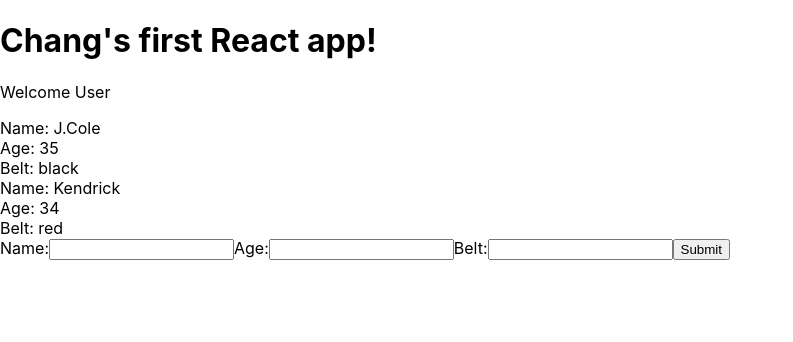
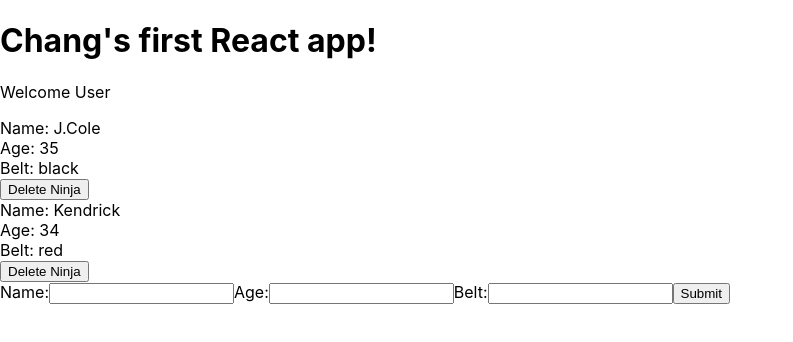
Before and after one commit to cxiong03/react-ninjas, a React (Create React App) app in the folder myapp/: page / in a window 1280 px wide. Shown: the top 342 px of the page, without its empty margins (0-793 px from the left). Built offline with nearby package versions, Linux system fonts and the light colour scheme.

Commit message:
created add button

```diff
--- a/myapp/src/App.js
+++ b/myapp/src/App.js
@@ -17,12 +17,15 @@
       ninjas: ninjas
     })
   }
+  deleteNinja = (id) => {
+    console.log(id)
+  }
   render() {
     return (
       <div className="App">
         <h1>Chang's first React app!</h1>
         <p>Welcome User</p>
-        <Ninjas ninjas= { this.state.ninjas } />
+        <Ninjas deleteNinja= { this.deleteNinja } ninjas= { this.state.ninjas } />
         <AddNinja addNinja= {this.addNinja } />
       </div>
     );
--- a/myapp/src/Ninjas.js
+++ b/myapp/src/Ninjas.js
@@ -1,6 +1,6 @@
 import React from 'react';
 
-const Ninjas = ({ ninjas }) => {
+const Ninjas = ({ ninjas, deleteNinja }) => {
     const ninjaList = ninjas.map(ninja => {
         if ( ninja.age > 33){
         return (
@@ -8,6 +8,7 @@
             <div>Name: { ninja.name }</div>
             <div>Age: { ninja.age }</div>
             <div>Belt: { ninja.belt }</div>
+            <button onClick={() => { deleteNinja( ninja.id )} }>Delete Ninja</button>
         </div>
         )
       } else {
```
